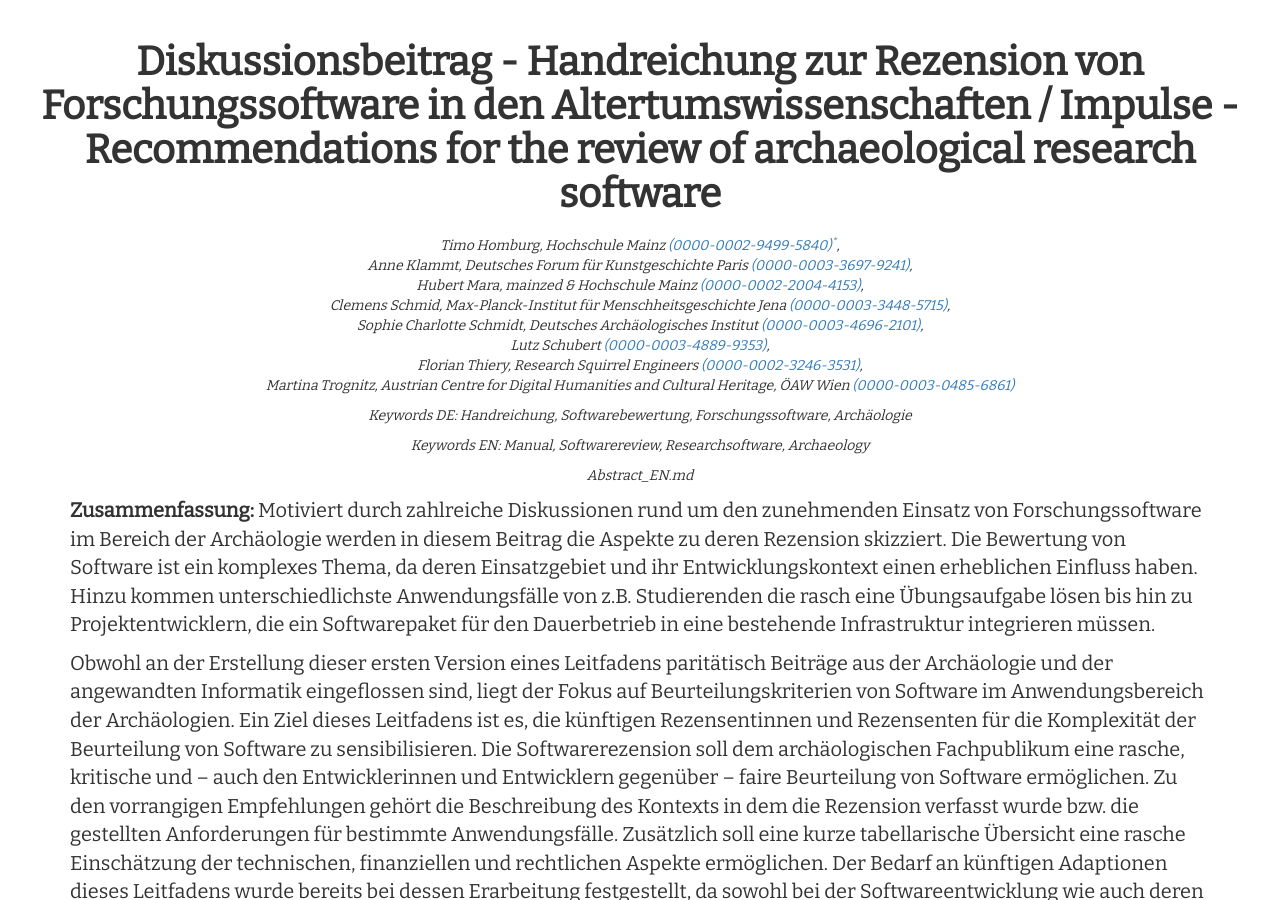
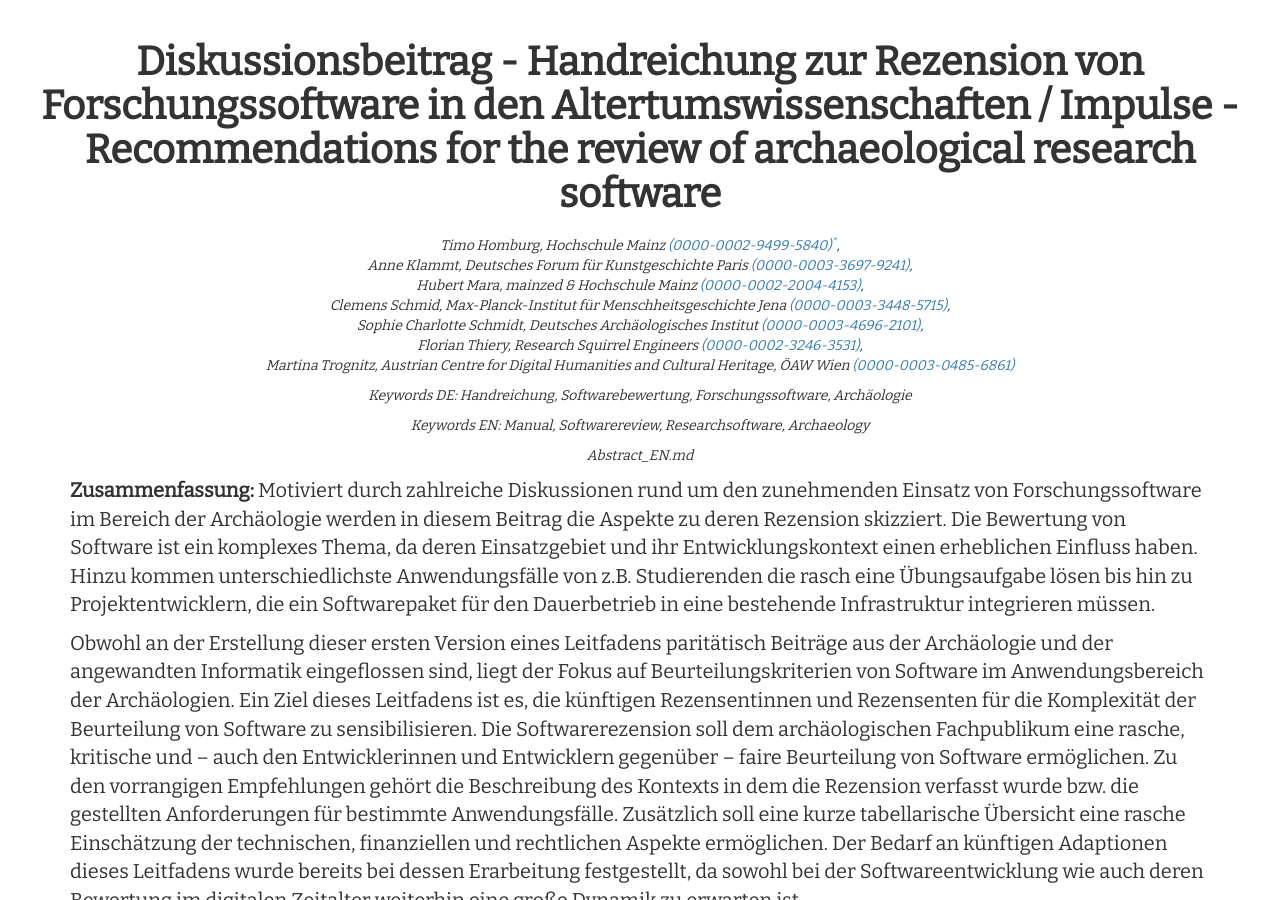
Before and after one commit to Research-Squirrel-Engineers/Impuls_SoftwareRezensionen_DGUF, a Jekyll site: the page built from Draft.md, in a window 1280 px wide and 900 px high. Built offline with Jekyll 4.4.1, drawn with Linux system fonts in a browser that asks for light colours; nearby versions of some CDN libraries.

Commit message:
Lutz aus Autorenliste entfernt

```diff
--- a/Draft.md
+++ b/Draft.md
@@ -32,10 +32,6 @@ author:
     name: Sophie Charlotte Schmidt
     affiliation: Deutsches Archäologisches Institut
     orcid: 0000-0003-4696-2101
-  -
-    name: Lutz Schubert
-    affiliation:
-    orcid: 0000-0003-4889-9353
   -
     name: Florian Thiery
     affiliation: Research Squirrel Engineers
```
